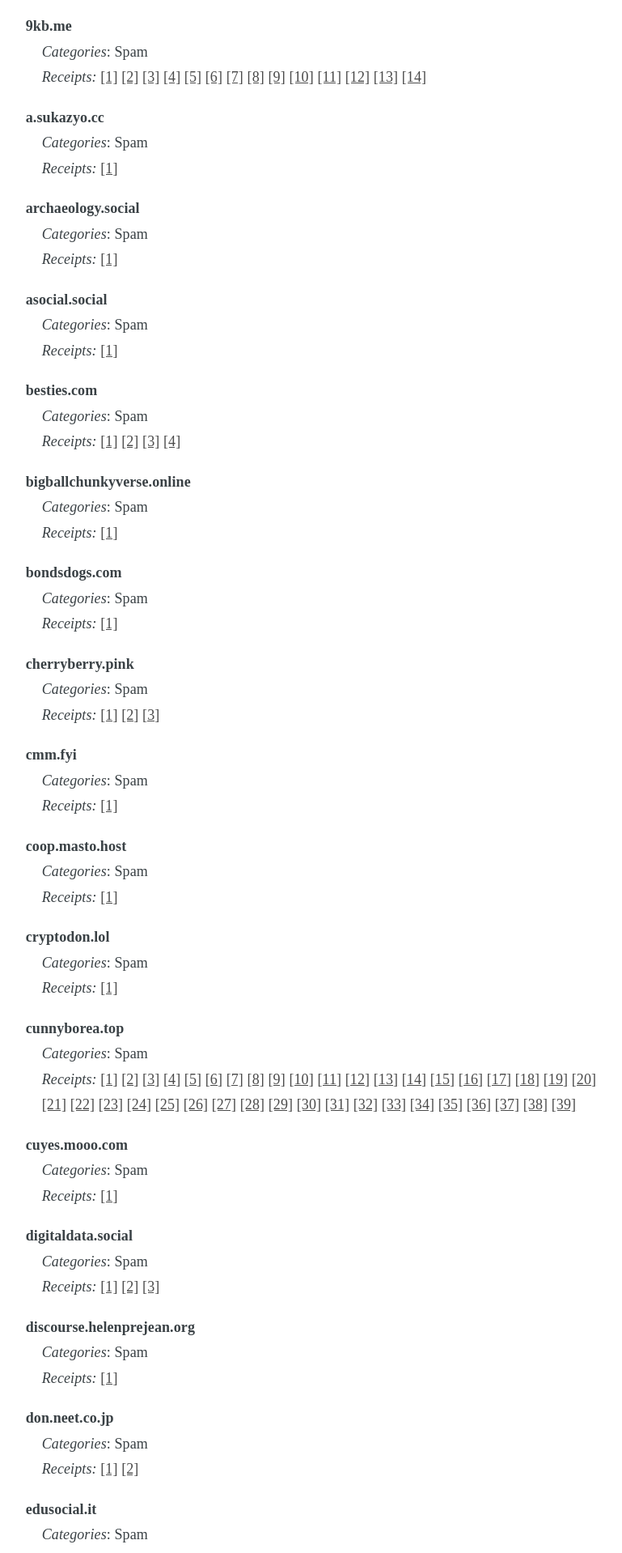
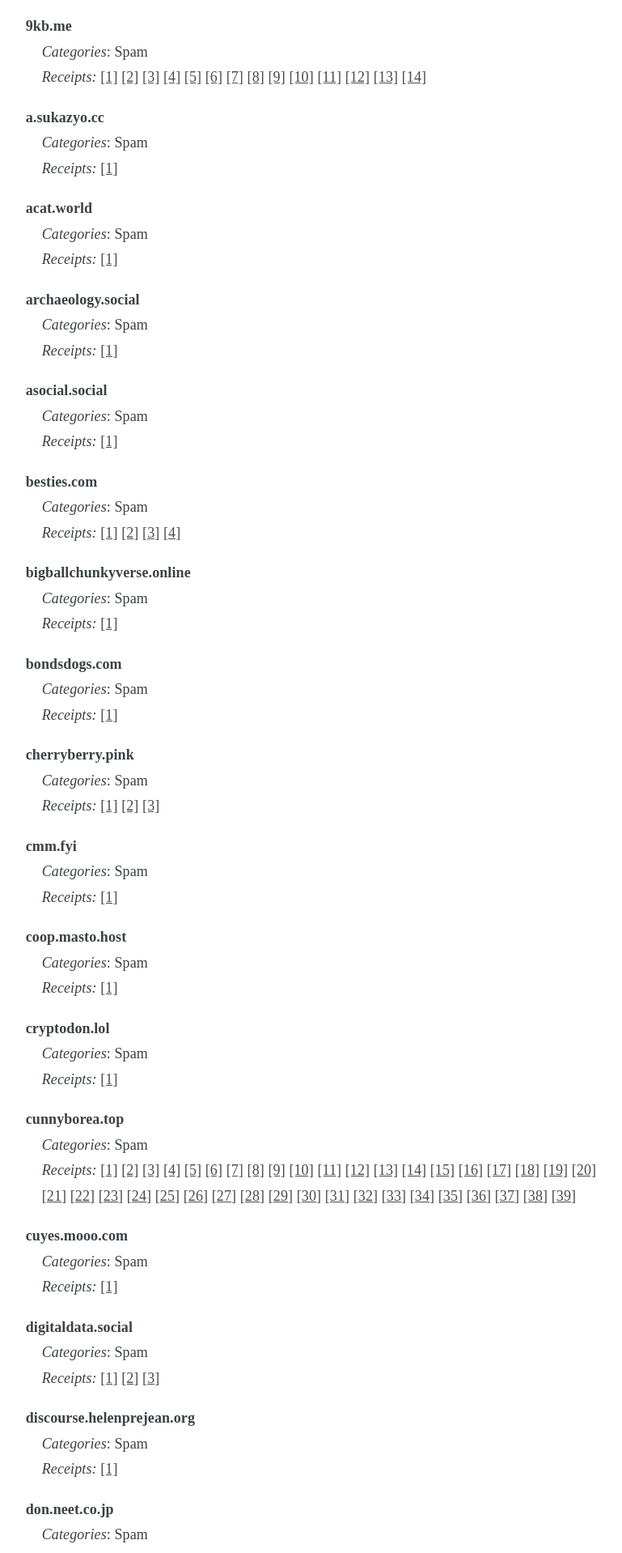
Before and after one commit to chaossocial/meta, a Jekyll site: the page built from federation.md, in a window 1280 px wide. Shown: the part 1086-3004 px from the top of the page at 81% size, without its empty margins (398-1167 px from the left). Built offline with Jekyll 4.4.1, drawn with Linux system fonts in a browser that asks for light colours; some of the changed text lies outside the part shown.

Commit message:
Limit acat.world

```diff
--- a/_data/limited_instances.json
+++ b/_data/limited_instances.json
@@ -39,6 +39,17 @@
     ],
     "receipts": [
       "https://a.sukazyo.cc/@ei344jmlza"
+    ],
+    "comment_en": "",
+    "comment_de": ""
+  },
+  {
+    "instance": "acat.world",
+    "tags": [
+      "SPAM"
+    ],
+    "receipts": [
+      "https://acat.world/@xfzgv8dwpw"
     ],
     "comment_en": "",
     "comment_de": ""
```
